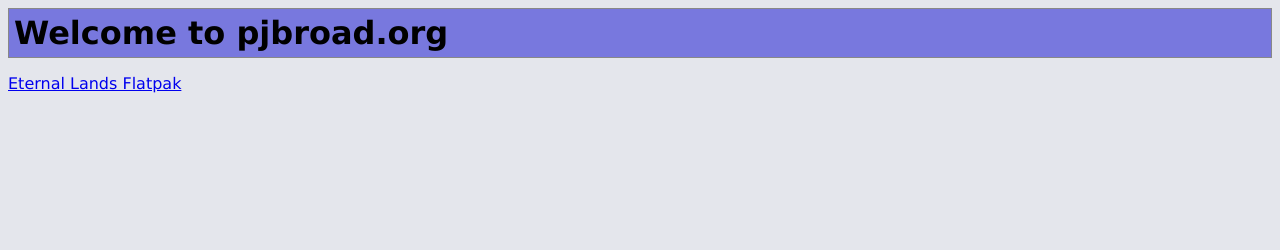
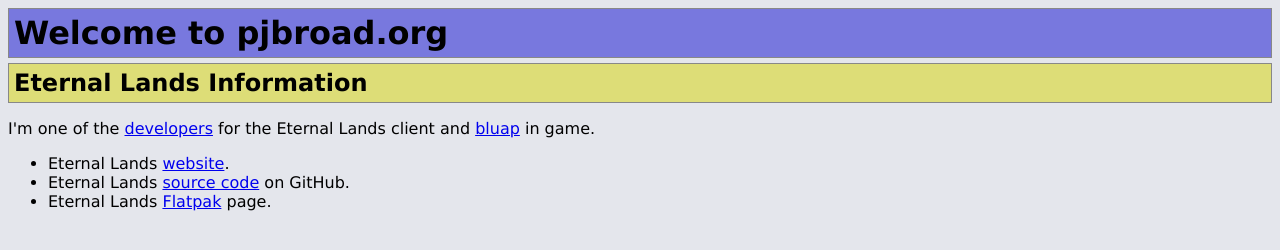
Before and after one commit to pjbroad/verify-page, a plain HTML site: page index.html in a window 1280 px wide. Drawn offline with Linux system fonts and the light colour scheme.

Commit message:
More info and links.

```diff
--- a/index.html
+++ b/index.html
@@ -8,8 +8,12 @@
 </head>
 <body>
 <h1>Welcome to pjbroad.org</h1>
-<p>
-<a href="https://flathub.org/apps/details/org.pjbroad.EternallandsClient">Eternal Lands Flatpak</a>
-</p>
+<h2>Eternal Lands Information</h2>
+<p>I'm one of the <a href="https://github.com/pjbroad">developers</a> for the Eternal Lands client and <a href="https://www.eternal-lands.com/view_user.php?user=bluap">bluap</a> in game.</p>
+<ul>
+	<li>Eternal Lands <a href="https://eternal-lands.com/">website</a>.</li>
+	<li>Eternal Lands <a href="https://github.com/raduprv/Eternal-Lands/">source code</a> on GitHub.</li>
+	<li>Eternal Lands <a href="https://flathub.org/apps/details/org.pjbroad.EternallandsClient">Flatpak</a> page.</li>
+</ul>
 </body>
 </html>
```
